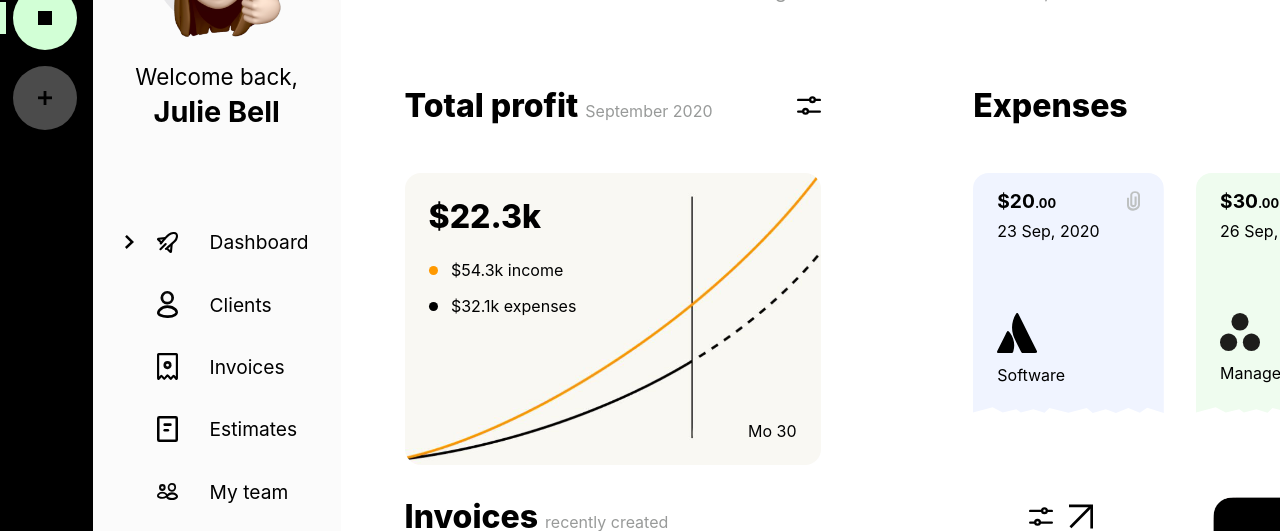
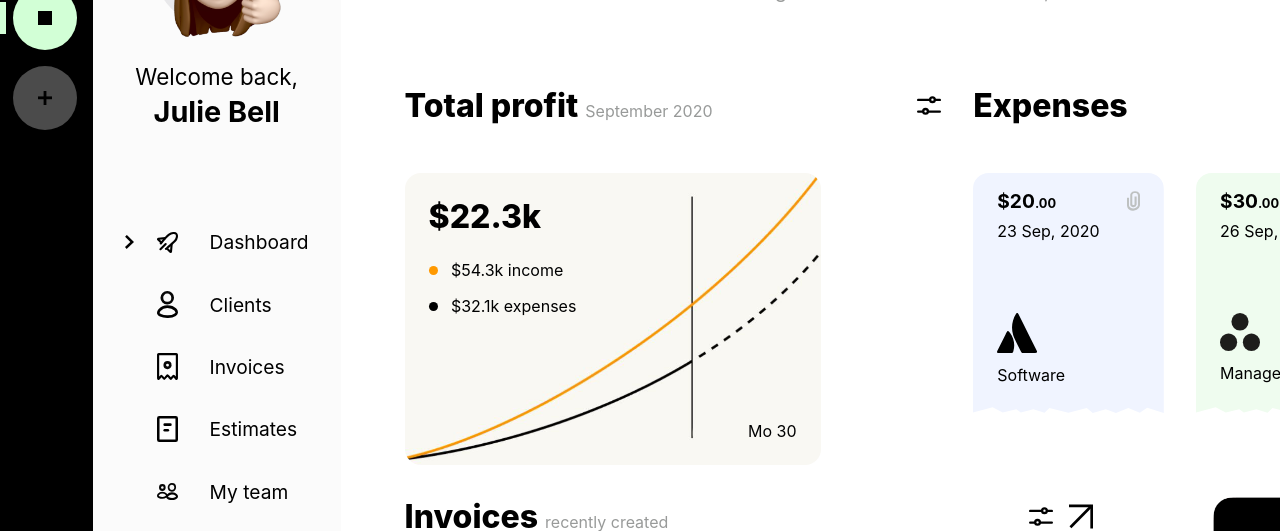
Before and after one commit to Sagalo04/TrabajoSCSS, a React (Create React App) app: page / in a window 1280 px wide. Shown: the part 175-706 px from the top of the page. Built offline with nearby package versions, Linux system fonts and the light colour scheme.

Commit message:
se agrega el grid

```diff
--- a/src/Components/Content/mid/Mid.js
+++ b/src/Components/Content/mid/Mid.js
@@ -10,19 +10,18 @@ function Mid(props) {
         <div className={Styles.mid}>
             <div className={Styles.profit}>
                 <TopHeader icon={[BARSCIRCLE]} title={"Total profit"} subtitle={"September 2020"} />
+
+            </div>
+            <TopHeader icon={[ARROW]} title={"Expenses"} subtitle={""} />
             <div className={Styles.Deck}>
                 <CardProfit profits={22.3} />
             </div>
-            </div>
-            <div>
-                <TopHeader icon={[ARROW]} title={"Expenses"} subtitle={""} />
             <div className={Styles.Deck}>
                 <CardExpenses bg={"#F0F4FF"} icon={ATLASSIAN} label={"Software"} price={20} date={"23 Sep, 2020"} />
                 <CardExpenses bg={"#EFFCEF"} icon={MORE} label={"Management"} price={30} date={"26 Sep, 2020"} />
                 <CardExpenses bg={"#E6F5FA"} icon={APPLE} label={"Support"} price={60} date={"28 Sep, 2020"} />
             </div>
         </div>
-        </div>
     );
 }
 
--- a/src/Components/Content/mid/mid.module.scss
+++ b/src/Components/Content/mid/mid.module.scss
@@ -1,9 +1,12 @@
 .Deck{
     display: flex;
+    height: 100%;
 }
 
 .mid{
-    display: flex;
+    display: grid;
+    grid-template-rows: auto;
+    grid-template-columns: 1fr 1fr ;
     width: 100%;
     justify-content: space-between;
 }
```
Lines whose indentation alone changed are shown as unchanged.
